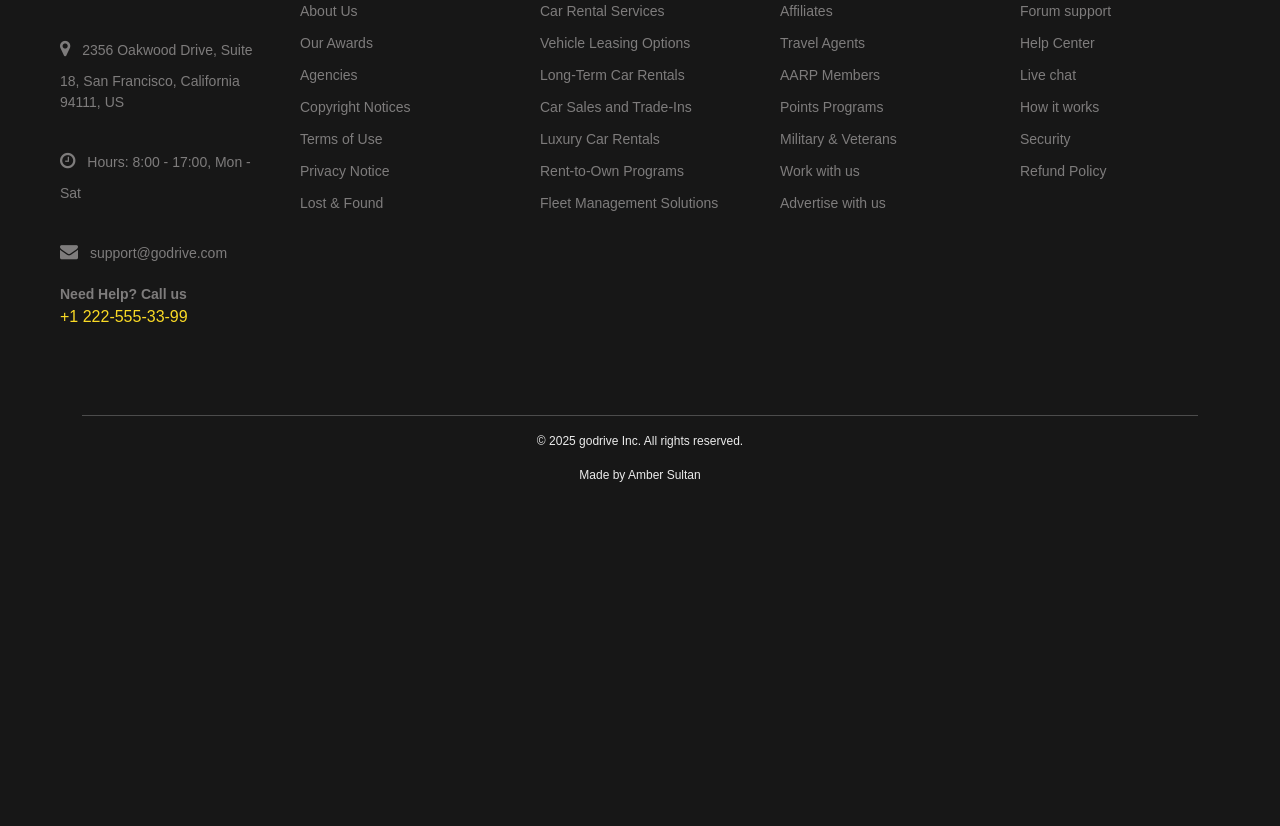
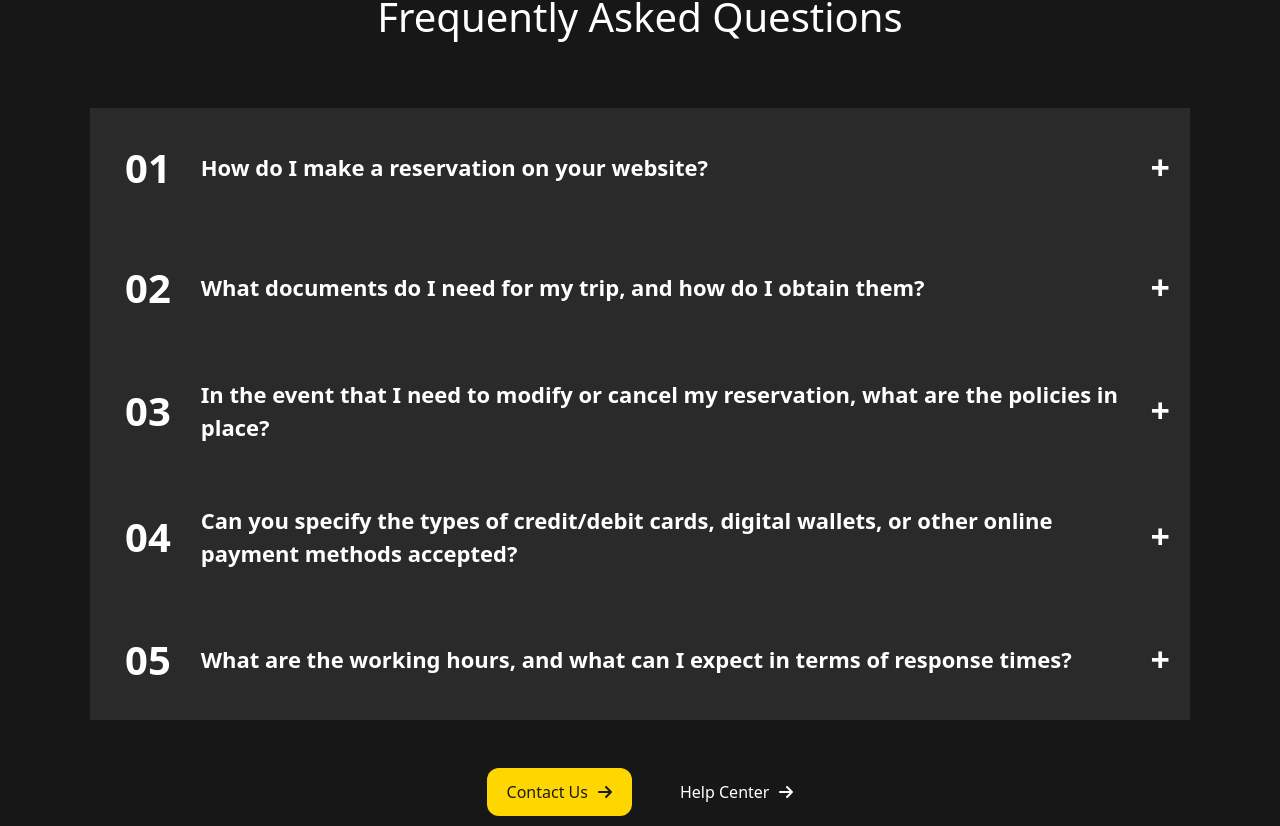
Before and after one commit to AmberSultan/GoDrive, a React (Create React App) app: page /about in a window 1280 px wide. Shown: the part 2354-3180 px from the top of the page. Before the commit the page ends 2894 px from the top, so only its background shows below. Built offline with nearby package versions, Linux system fonts and the light colour scheme.

Commit message:
faq added
faq added

```diff
--- a/src/pages/About.css
+++ b/src/pages/About.css
@@ -164,6 +164,118 @@
   background-color: rgb(183, 189, 129);
 }
 
+.faq {
+  margin-top: 3%;
+}
+
+.faq1 {
+  background-color: #617e83;
+  width: fit-content;
+  color: black;
+  font-weight: 500;
+  padding: 10px;
+  border-radius: 12px;
+  margin: 0 auto;
+}
+
+.faq2 {
+  margin-top: 40px;
+  font-size: 40px;
+}
+
+.faq-accordion {
+  margin-top: 6% !important ;
+  max-width: 1100px;
+  margin: 0 auto;
+}
+
+.faq-item {
+  /* border-bottom: 1px solid #e0e0e0; */
+  /* margin-bottom: 10px; */
+}
+
+.faq-question {
+  display: flex;
+  justify-content: space-between;
+  align-items: center;
+  padding: 15px 0;
+  cursor: pointer;
+  font-size: 18px;
+  font-weight: 600;
+  color: #fff;
+  background-color: #2a2a2a;
+  /* border-radius: 5px; */
+  padding: 30px 20px;
+}
+
+.faq-number {
+  font-size: 40px;
+  font-weight: 700;
+  margin-right: 15px;
+  margin-left: 15px;
+  color: #ffffff;
+}
+
+.faq-toggle {
+  font-size: 34px;
+  font-weight: bold;
+  color: #fff;
+  transition: transform 0.3s ease;
+  display: inline-block;
+}
+.faq-question.active{
+  background-color: #1b1b1b;
+}
+
+.faq-question.active .faq-toggle {
+  transform: rotate(45deg);
+}
+
+.faq-answer {
+  padding: 25px 105px;
+  background-color: #3a3a3a;
+  color: #8b8b8b;
+  font-size: 16px;
+  line-height: 1.6;
+  border-radius: 0 0 5px 5px;
+  text-align: left;
+}
+
+
+.ask {
+  text-align: left;
+  flex-grow: 1;
+  padding: 0 15px;
+  font-size: 22px;
+}
+
+
+.contact{
+  background-color: #FFD700;
+  width: fit-content;
+  /* margin: 0 auto; */
+  color: #1b1b1b;
+  padding: 12px 20px;
+  border-radius: 12px;
+  font-weight: 500;
+  cursor: pointer;
+  text-decoration: none;
+
+  &:hover{
+    background-color: #f8d615;
+  }
+}
+
+.help{
+  color: white;
+  &:hover{
+    color: #c7c7c7;
+  }
+}
+.arrow{
+  margin-left: 10px;
+
+}
 
 
 
--- a/src/pages/About.js
+++ b/src/pages/About.js
@@ -15,6 +15,7 @@ import {
   faCar,
   faHeadset,
   faClipboardList,
+  faArrowRight,
 } from "@fortawesome/free-solid-svg-icons";
 
 function About() {
@@ -49,12 +50,51 @@ function About() {
     },
   ];
 
+  // State to manage which FAQ item is open
+  const [openFaq, setOpenFaq] = useState(null);
+
+  // FAQ data
+  const faqs = [
+    {
+      question: "How do I make a reservation on your website?",
+      answer:
+        "To make a reservation, visit our website, select your desired location, choose your rental dates, pick a vehicle from our wide range of options, and complete the booking process by providing your details and payment information. You’ll receive a confirmation email once the booking is complete.",
+    },
+    {
+      question:
+        "What documents do I need for my trip, and how do I obtain them?",
+      answer:
+        "You’ll need a valid driver’s license, a credit card for payment, and, if traveling internationally, a passport and any required visas. You can obtain these documents from your local government offices, such as the DMV for a driver’s license or a passport office for a passport.",
+    },
+    {
+      question:
+        "In the event that I need to modify or cancel my reservation, what are the policies in place?",
+      answer:
+        "You can modify or cancel your reservation through our website or by contacting our support team. Modifications are subject to availability, and cancellations may incur a fee depending on the timing—please check our cancellation policy on the website for full details.",
+    },
+    {
+      question:
+        "Can you specify the types of credit/debit cards, digital wallets, or other online payment methods accepted?",
+      answer:
+        "Provide a step-by-step guide on how users can browse and book travel services on your platform. Include information on searching for destinations, selecting dates, choosing accommodation, and completing the booking process. Mention any special features or tools that can help users find the best deals.",
+    },
+    {
+      question:
+        "What are the working hours, and what can I expect in terms of response times?",
+      answer:
+        "Provide a step-by-step guide on how users can browse and book travel services on your platform. Include information on searching for destinations, selecting dates, choosing accommodation, and completing the booking process. Mention any special features or tools that can help users find the best deals.",
+    },
+  ];
+
+  // Function to toggle FAQ items
+  const toggleFaq = (index) => {
+    setOpenFaq(openFaq === index ? null : index);
+  };
+
   return (
     <div>
       <Navbar />
-      {/* <div className="container"> */}
       <img src="/aboutbanner.png" alt="bg" className="aboutbg" />
-      {/* </div> */}
 
       <div className="herosec1">
         <p className="lookingtxt mt-4">About Us</p>
@@ -95,7 +135,6 @@ function About() {
 
       <div className="container" data-aos="fade-up">
         <div className="row mt-5">
-          {/* First two images in one row on small screens */}
           <div
             className="col-6 col-md-4"
             data-aos="fade-up"
@@ -110,8 +149,6 @@ function About() {
           >
             <img className="aboutimg1" src="/aboutimg2.png" alt="" />
           </div>
-
-          {/* Third column occupies full width on small screens */}
           <div
             className="col-12 col-md-4"
             data-aos="fade-up"
@@ -132,7 +169,7 @@ function About() {
           <div className="row mt-5">
             {steps.map((step, index) => (
               <div
-        className="step col-6 col-md-3 d-flex flex-column  mb-4"
+                className="step col-6 col-md-3 d-flex flex-column mb-4"
                 key={index}
                 data-aos="zoom-in"
                 data-aos-delay={index * 200}
@@ -140,7 +177,7 @@ function About() {
                 <div className="icon mb-3">
                   <FontAwesomeIcon icon={step.icon} />
                 </div>
-        <h3 >{step.title}</h3>
+                <h3>{step.title}</h3>
                 <p>{step.description}</p>
               </div>
             ))}
@@ -154,7 +191,7 @@ function About() {
           <div className="col-md-6">
             <p className="mission1 text-start">Our Mission</p>
             <p className="mission2 text-start">
-              Sell your car at a fair price. <br/> Get started with us today.
+              Sell your car at a fair price. <br /> Get started with us today.
             </p>
             <p className="mission3 text-start">
               Our mission is to make car rental easy, accessible, and affordable
@@ -163,11 +200,19 @@ function About() {
               customer finds the perfect vehicle for their journey.
             </p>
             <ul className="missionul">
-              <li className="mli text-start"><i className="fa fa-check white"></i>Explore a wide range of flexible rental options to suit your needs</li>
-              <li className="mli text-start"><i className="fa fa-check white"></i>Comprehensive insurance coverage for complete peace of mind</li>
-              <li className="mli text-start"><i className="fa fa-check white"></i>24/7 customer support for assistance anytime, anywhere</li>
+              <li className="mli text-start">
+                <i className="fa fa-check white"></i>Explore a wide range of
+                flexible rental options to suit your needs
+              </li>
+              <li className="mli text-start">
+                <i className="fa fa-check white"></i>Comprehensive insurance
+                coverage for complete peace of mind
+              </li>
+              <li className="mli text-start">
+                <i className="fa fa-check white"></i>24/7 customer support for
+                assistance anytime, anywhere
+              </li>
             </ul>
-
           </div>
           <div className="col-md-6">
             <img className="missionimg" src="/aboutmission.png" alt="gfgh" />
@@ -175,12 +220,48 @@ function About() {
         </div>
       </div>
 
+      <div className="container faq">
+        <p className="faq1 text-center">Our Support</p>
+        <h2 className="faq2">Frequently Asked Questions</h2>
 
-      <div className="container">
+        {/* FAQ Accordion Section */}
+        <div className="faq-accordion">
+          {faqs.map((faq, index) => (
+            <div className="faq-item" key={index}>
+              <div
+                className={`faq-question ${openFaq === index ? "active" : ""}`} // Add active class when open
+                onClick={() => toggleFaq(index)}
+              >
+                <span className="faq-number">0{index + 1}</span>
+                <span className="ask">{faq.question}</span>{" "}
+                {/* Removed text-start, relying on custom CSS */}
+                <span className="faq-toggle">
+                  {openFaq === index ? "×" : "+"}
+                </span>
+              </div>
+              {openFaq === index && (
+                <div className="faq-answer">
+                  <p>{faq.answer}</p>
+                </div>
+              )}
+            </div>
+          ))}
 
+<div className="d-flex mt-5 mb-5 justify-content-center align-items-center gap-5">
+  <Link to="#" className="text-end contact">
+    Contact Us
+    <FontAwesomeIcon icon={faArrowRight} className="arrow" />
+  </Link>
+
+  <Link to="#" className="help">
+    Help Center
+    <FontAwesomeIcon icon={faArrowRight} className="arrow" />
+  </Link>
+</div>
+        </div>
       </div>
 
-      <hr/>
+      <hr />
 
       <Footer />
     </div>
```
Lines whose indentation alone changed are shown as unchanged.
